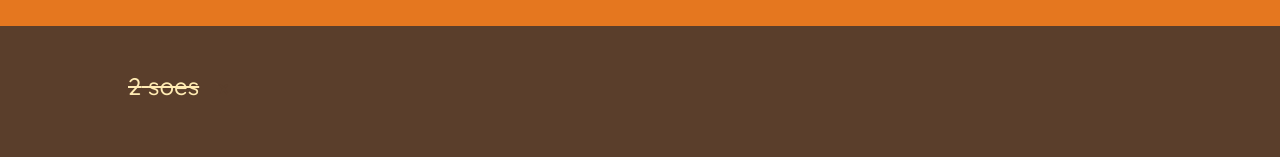
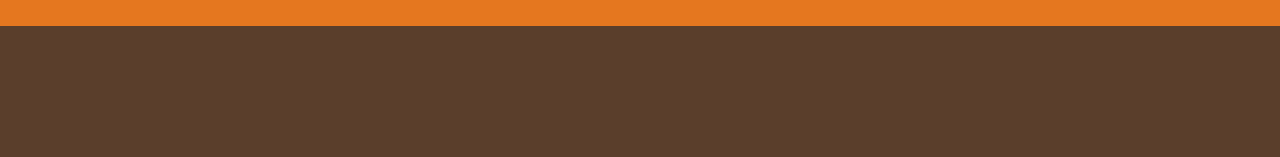
Before and after one commit to LeevesC/web-development-practice, a React (Vite) app in the folder React_Prac/: page / in a window 1280 px wide. Shown: the part 251-408 px from the top of the page. Built offline with nearby package versions, Linux system fonts and the light colour scheme.

Commit message:
delete a element in Array

```diff
--- a/React_Prac/src/App.jsx
+++ b/React_Prac/src/App.jsx
@@ -1,14 +1,17 @@
 import { useState } from "react";
 
 export default function App() {
-  const [items, setItems] = useState([
-    { description: "soes", quantity: 2, packed: true },
-  ]);
+  const [items, setItems] = useState([]);
+
+  function handleDelete(id) {
+    setItems(items.filter((item) => item.id != id));
+  }
+
   return (
     <div className="app">
       <Logo />
       <Form items={items} setItems={setItems} />
-      <PackingList items={items} />
+      <PackingList items={items} onDeleteItem={handleDelete} />
       <Stats />
     </div>
   );
@@ -27,7 +30,12 @@
     if (!description) return;
     setItems((items) => [
       ...items,
-      { description: description, quantity: quantity, packed: false },
+      {
+        description: description,
+        quantity: quantity,
+        packed: false,
+        id: Date.now(),
+      },
     ]);
     setDescription("");
     setQuantity(1);
@@ -54,25 +62,25 @@
   );
 }
 
-function PackingList({ items }) {
+function PackingList({ items, onDeleteItem }) {
   return (
     <div className="list">
       <ul>
         {items.map((item) => (
-          <Item item={item} key={item.description} />
+          <Item item={item} key={item.id} onDeleteItem={onDeleteItem} />
         ))}
       </ul>
     </div>
   );
 }
 
-function Item({ item }) {
+function Item({ item, onDeleteItem }) {
   return (
     <li>
       <span style={item.packed ? { textDecoration: "line-through" } : {}}>
         {item.quantity} {item.description}
       </span>
-      <button>x</button>
+      <button onClick={() => onDeleteItem(item.id)}>❌</button>
     </li>
   );
 }
```
